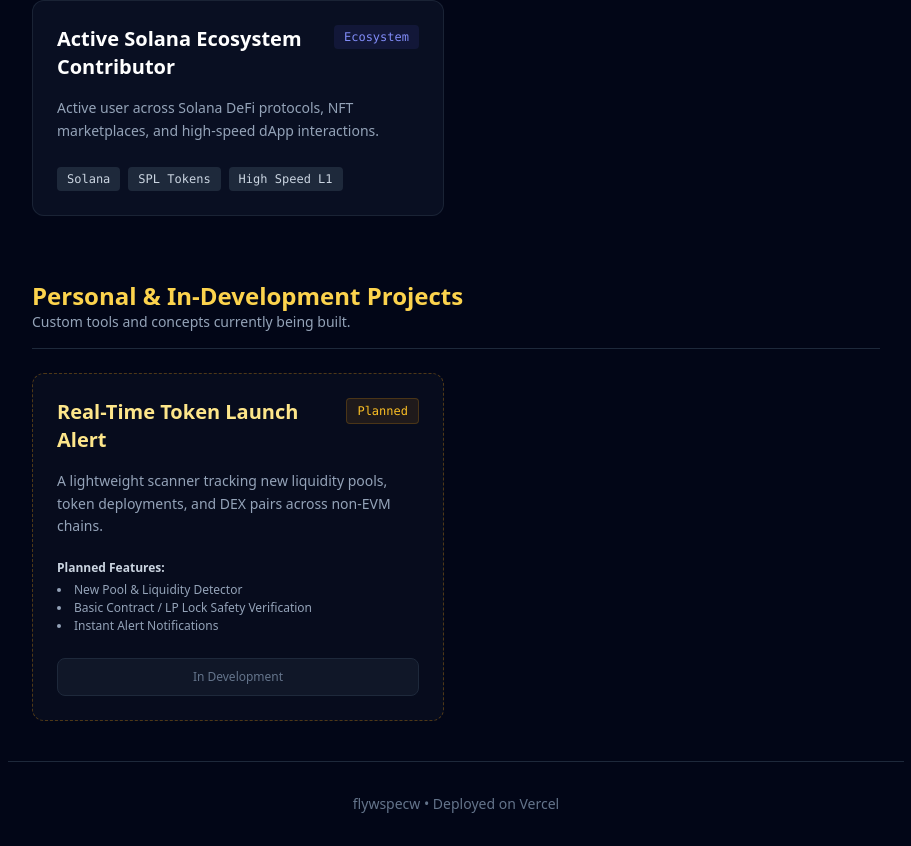
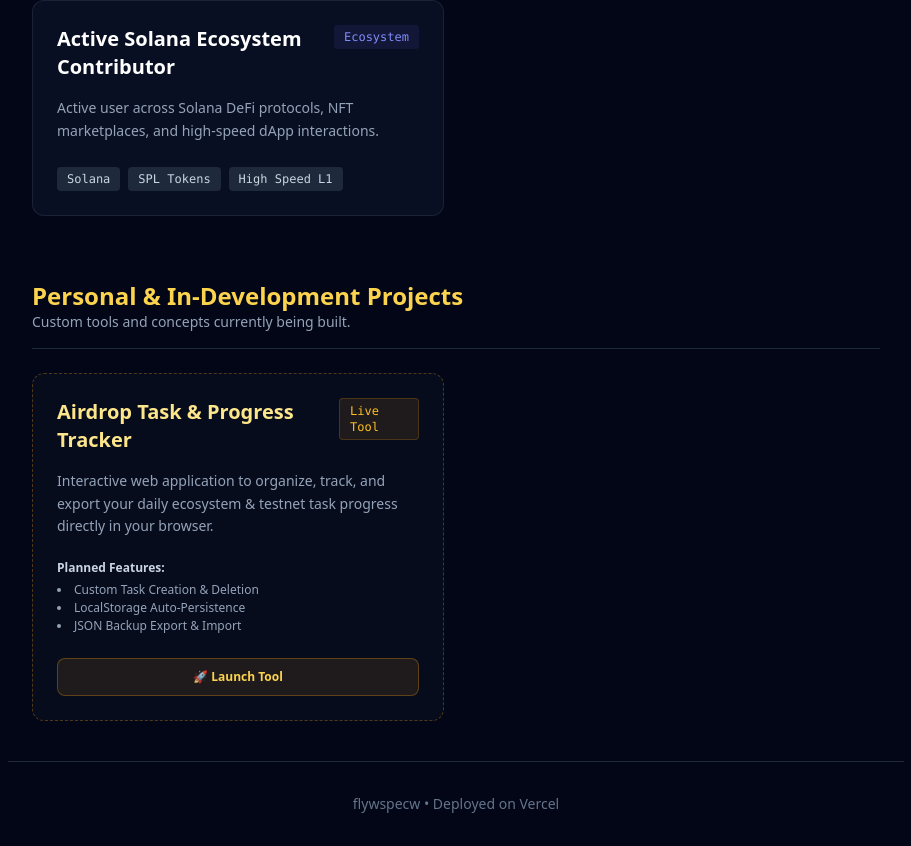
Before and after one commit to diyanf/flywspecw-portfolio, a Next.js app: page / in a window 1280 px wide. Shown: the part 1463-2309 px from the top of the page, without its empty margins (184-1095 px from the left). Built offline with nearby package versions, Linux system fonts and the light colour scheme.

Commit message:
Update customProjects.ts

```diff
--- a/src/data/customProjects.ts
+++ b/src/data/customProjects.ts
@@ -1,23 +1,25 @@
 export interface CustomProject {
   id: string;
   title: string;
-  status: 'In Development' | 'Concept' | 'Planned';
+  status: 'In Development' | 'Concept' | 'Planned' | 'Live Tool';
   description: string;
   featuresPlanned: string[];
   tags: string[];
+  link?: string; // Properti link bersifat opsional
 }
 
 export const customProjects: CustomProject[] = [
   {
-  id: 'cp-1',
-  title: 'Real-Time Token Launch Alert',
-  status: 'Planned',
-  description: 'A lightweight scanner tracking new liquidity pools, token deployments, and DEX pairs across non-EVM chains.',
-  featuresPlanned: [
-    'New Pool & Liquidity Detector',
-    'Basic Contract / LP Lock Safety Verification',
-    'Instant Alert Notifications'
-  ],
-  tags: ['Python', 'Solana Web3', 'Sui SDK', 'Telegram Bot API'],
-}
+    id: 'cp-1',
+    title: 'Airdrop Task & Progress Tracker',
+    status: 'Live Tool',
+    description: 'Interactive web application to organize, track, and export your daily ecosystem & testnet task progress directly in your browser.',
+    featuresPlanned: [
+      'Custom Task Creation & Deletion',
+      'LocalStorage Auto-Persistence',
+      'JSON Backup Export & Import'
+    ],
+    tags: ['Next.js', 'React', 'LocalStorage', 'Web3 Utility'],
+    link: '/tools/task-tracker' // Menghubungkan ke rute halaman tool
+  }
 ];
```
